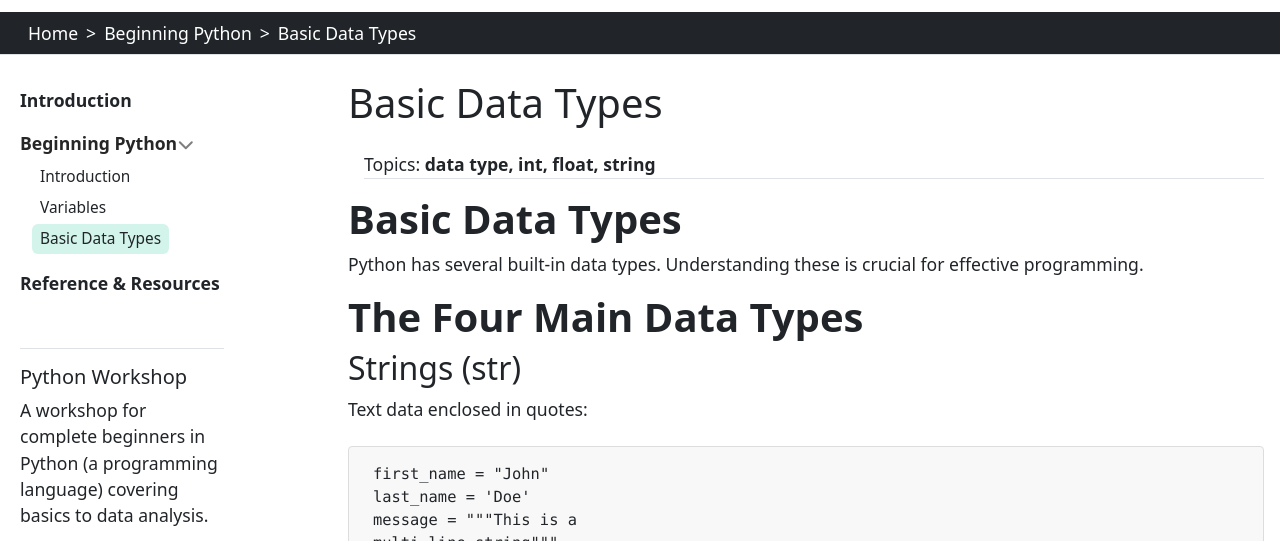
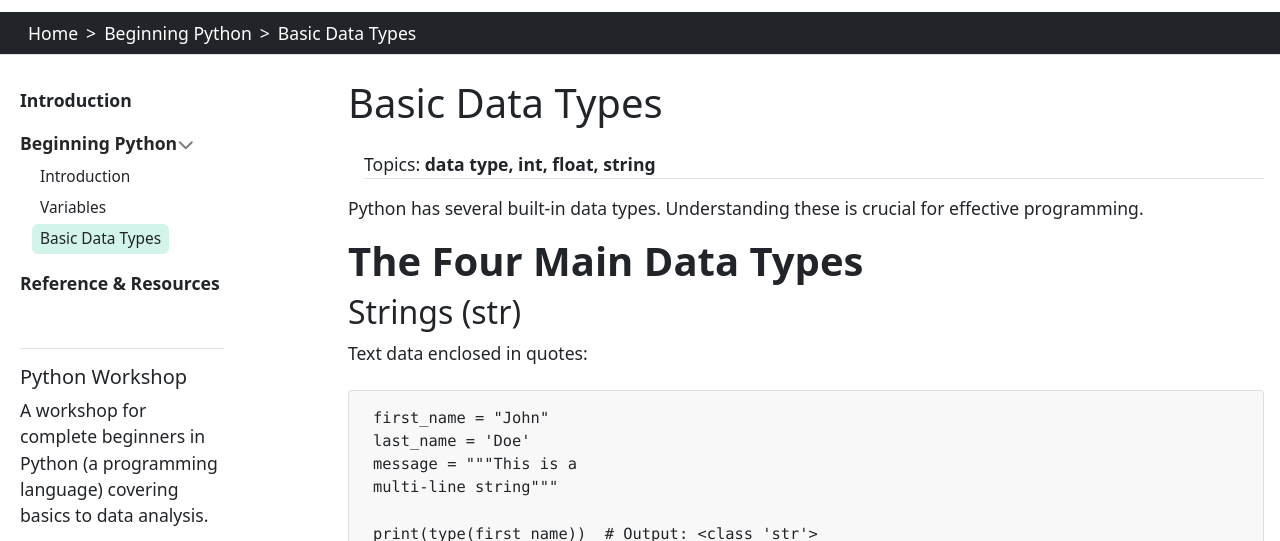
Before and after one commit to jllcalorio/data-analysis-in-python-for-complete-beginners, a Jekyll site: the page built from content/beginning/datatypes.md, in a window 1280 px wide and 900 px high, cut to the strip 120-661 px from the top of the window. Built offline with Jekyll 4.4.1, drawn with Linux system fonts in a browser that asks for light colours.

Commit message:
Update datatypes.md

```diff
--- a/content/beginning/datatypes.md
+++ b/content/beginning/datatypes.md
@@ -4,8 +4,6 @@
 title: Basic Data Types
 topics: data type, int, float, string
 ---
-
-# **Basic Data Types**
 
 Python has several built-in data types. Understanding these is crucial for effective programming.
 
```
